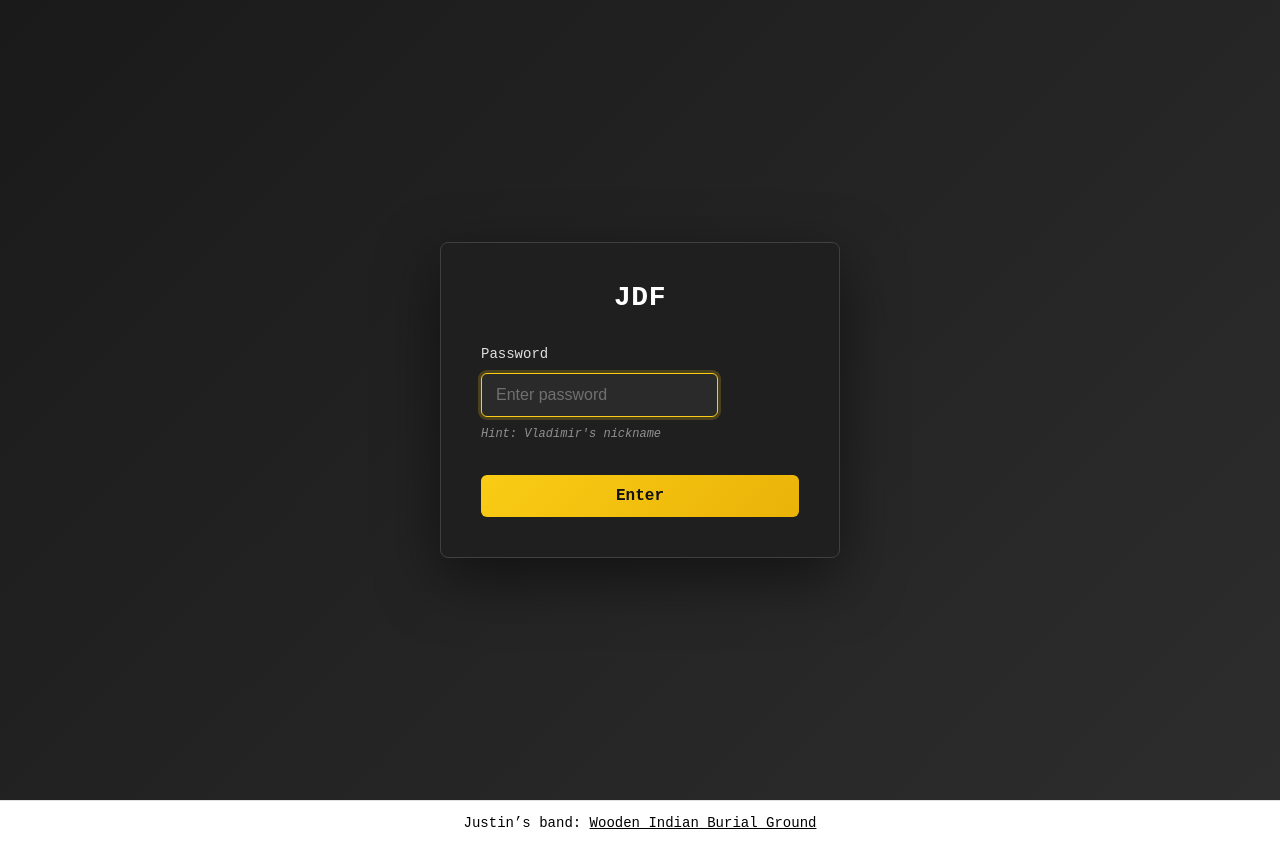
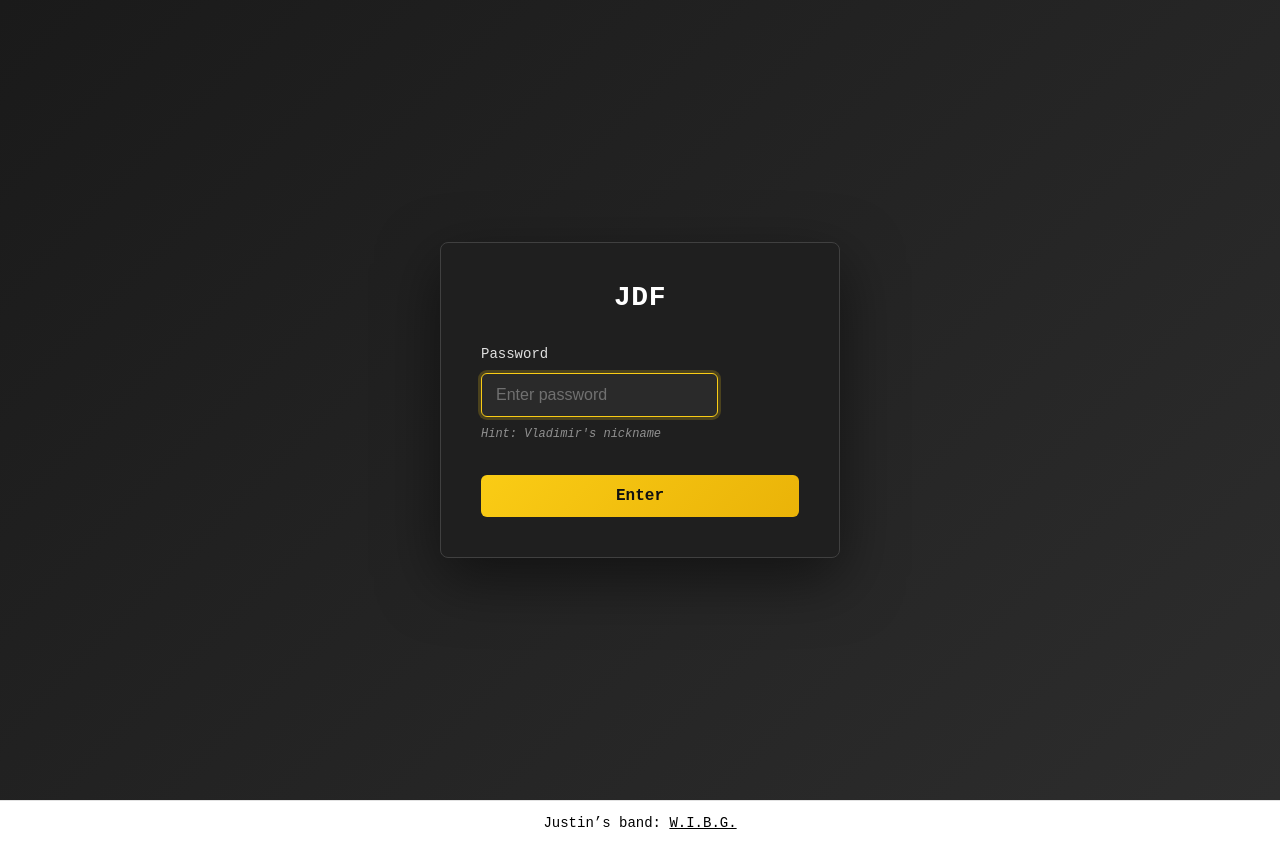
Before and after one commit to cmubick/sharespace, a React (Vite) app in the folder frontend/: page /login in a window 1280 px wide. Built offline with nearby package versions, Linux system fonts and the light colour scheme; no server answers.

Commit message:
update link to wibg

```diff
--- a/frontend/src/App.tsx
+++ b/frontend/src/App.tsx
@@ -144,7 +144,7 @@ function AppContent() {
       </main>
       <footer className="site-footer">
         <p>
-          Justin’s band: <a href="https://woodenindianburialground.bandcamp.com/" target="_blank" rel="noopener noreferrer">Wooden Indian Burial Ground</a>
+          Justin’s band: <a href="https://woodenindianburialground.bandcamp.com/" target="_blank" rel="noopener noreferrer">W.I.B.G.</a>
         </p>
       </footer>
     </div>
```
